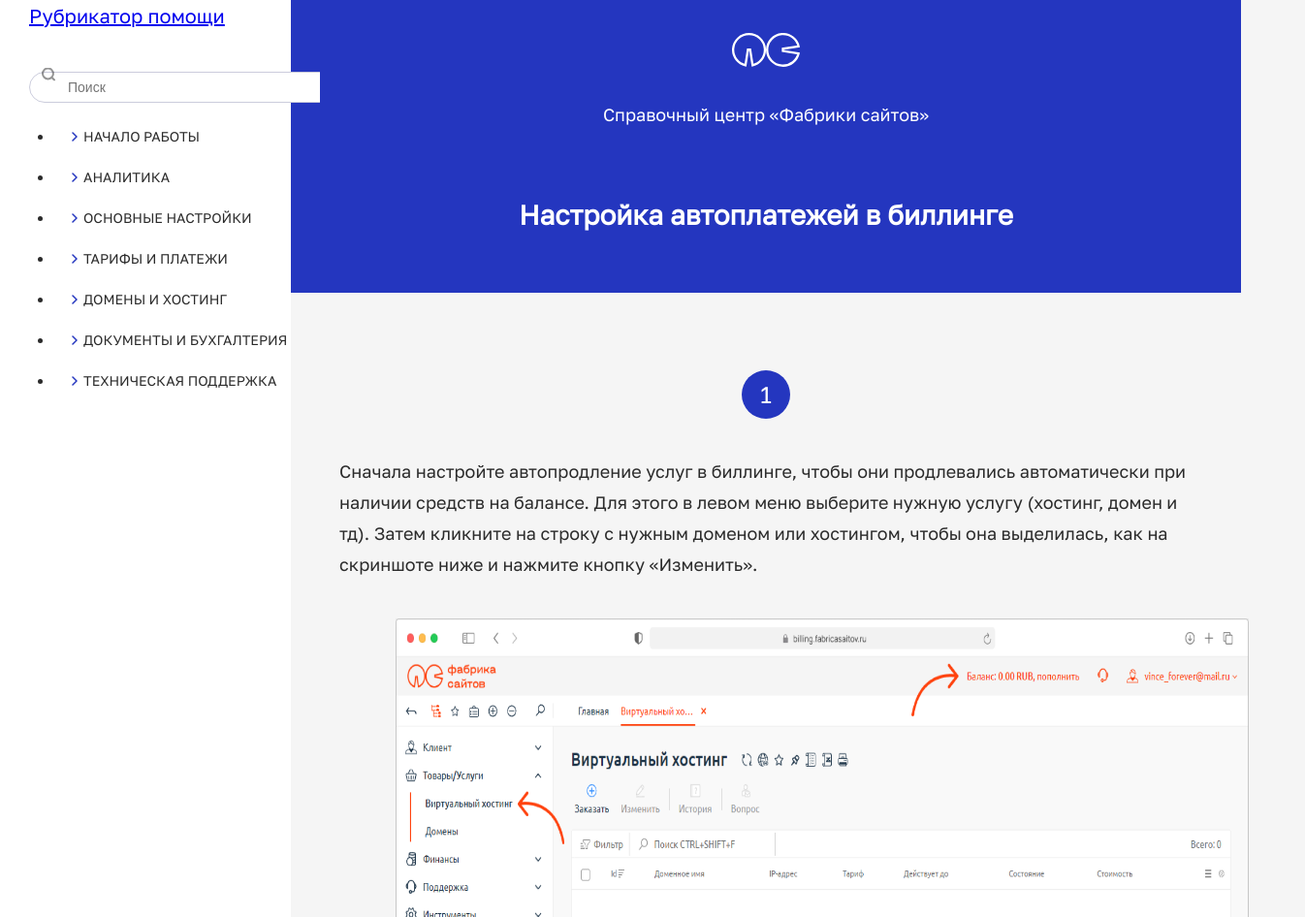
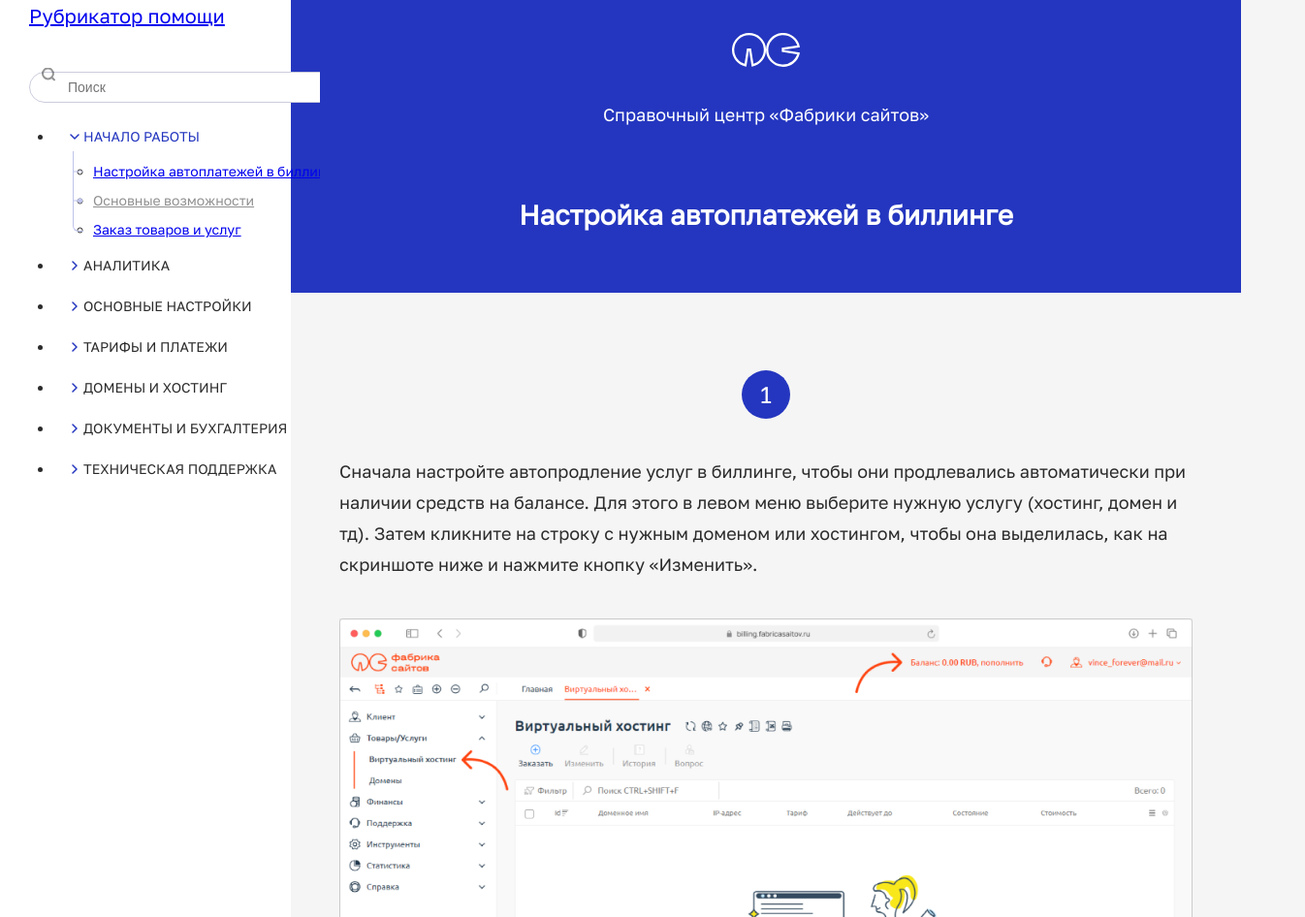
Before and after one commit to DiamoQ/rubricator-fs, a website: page src/content.html in a window 1280 px wide. Shown: the part 22-968 px from the top of the page at 97% size, 1346 px wide, since content can reach past the window. Drawn offline with nearby package versions, Linux system fonts and the light colour scheme; files that its build step writes are made by us from their sources; files whose address does not match are found by name.

Commit message:
доработка блока навигации, размеров картинок и видео на лэптопах

```diff
--- a/src/content.html
+++ b/src/content.html
@@ -6,12 +6,6 @@
     <meta name="viewport" content="width=device-width, initial-scale=1.0" />
     <title>Настройка автоплатежей в биллинге</title>
     <link rel="stylesheet" href="fonts/golos_text_regular.css" />
-    <!-- <link rel="preconnect" href="https://fonts.googleapis.com" />
-    <link rel="preconnect" href="https://fonts.gstatic.com" crossorigin />
-    <link
-      href="https://fonts.googleapis.com/css2?family=Golos+Text:wght@400..900&display=swap"
-      rel="stylesheet"
-    /> -->
     <link rel="stylesheet" href="css/main.min.css" />
   </head>
 
@@ -52,7 +46,7 @@
           </form>
           <nav class="navigation__block">
             <ul class="navigation__list">
-              <li class="navigation___item">
+              <li class="navigation__item active">
                 <span class="navigation__section">начало работы</span>
                 <ul class="navigation__links-list">
                   <li >
@@ -72,7 +66,7 @@
                   </li>
                 </ul>
               </li>
-              <li class="navigation___item">
+              <li class="navigation__item">
                 <span class="navigation__section">аналитика</span>
                 <ul class="navigation__links-list">
                   <li>
@@ -92,7 +86,7 @@
                   </li>
                 </ul>
               </li>
-              <li class="navigation___item">
+              <li class="navigation__item">
                 <span class="navigation__section">Основные настройки</span>
                 <ul class="navigation__links-list">
                   <li>
@@ -112,7 +106,7 @@
                   </li>
                 </ul>
               </li>
-              <li class="navigation___item">
+              <li class="navigation__item">
                 <span class="navigation__section">тарифы и платежи</span>
                 <ul class="navigation__links-list">
                   <li>
@@ -132,7 +126,7 @@
                   </li>
                 </ul>
               </li>
-              <li class="navigation___item">
+              <li class="navigation__item">
                 <span class="navigation__section">домены и хостинг</span>
                 <ul class="navigation__links-list">
                   <li>
@@ -152,7 +146,7 @@
                   </li>
                 </ul>
               </li>
-              <li class="navigation___item">
+              <li class="navigation__item">
                 <span class="navigation__section">документы и бухгалтерия</span>
                 <ul class="navigation__links-list">
                   <li>
@@ -172,7 +166,7 @@
                   </li>
                 </ul>
               </li>
-              <li class="navigation___item">
+              <li class="navigation__item">
                 <span class="navigation__section">техническая поддержка</span>
                 <ul class="navigation__links-list">
                   <li>
--- a/src/js/main.js
+++ b/src/js/main.js
@@ -1,16 +1,18 @@
 document.addEventListener("DOMContentLoaded", function () {
   // Открытие/закрытие списков навигации
 
-  const themesButtons = document.querySelectorAll(".navigation__section");
+  const themesButtons = document.querySelectorAll(".navigation__item");
   const themesLists = document.querySelectorAll(".navigation__links-list");
 
   themesButtons?.forEach((themeButton, index) => {
     themeButton.addEventListener("click", () => {
-      if (themeButton.classList.contains("active")) {
+      if (themesButtons[index].classList.contains("active")) {
         themeButton.classList.remove("active");
+        themesButtons[index].classList.remove("active");
         themesLists[index].classList.remove("active");
       } else {
         themeButton.classList.add("active");
+        themesButtons[index].classList.add("active");
         themesLists[index].classList.add("active");
       }
     });
--- a/src/scss/blocks/content-page.scss
+++ b/src/scss/blocks/content-page.scss
@@ -65,38 +65,20 @@
   .photo-big-inctruction {
     cursor: zoom-in;
     width: 100%;
-    min-height: 660px;
-    padding: 40px 58px;
-
-    @include laptops{
-      min-height: 440px;
-    }
-
-    @include tablets{
-      padding: 40px 0;
-    }
-
-    @include phones{
-      min-height: 280px;
-    }
+    max-width: 1084px;
+    margin: 40px 0px;
+    aspect-ratio: 1084/620;
   }
 
   iframe {
     width: 100%;
-    height: 610px;
-    padding: 0 58px;
+    max-width: 1084px;
+    aspect-ratio: 1084/610;
+    padding: 0;
     margin: 55px 0 80px;
-
-    @include laptops{
-      height: 440px;
-    }
 
     @include tablets{
       padding: 0;
-    }
-
-    @include phones{
-      height: 280px;
     }
   }
 
--- a/src/scss/blocks/header.scss
+++ b/src/scss/blocks/header.scss
@@ -3,7 +3,7 @@
   background: $white;
   width: 100%;
 
-  @include laptops{
+  @include laptops {
     height: 100%;
     position: fixed;
     left: 0px;
@@ -12,26 +12,25 @@
 
     &.notactive {
       animation-name: header-width-down;
-      animation-duration: .6s;
+      animation-duration: 0.6s;
       max-width: 55px;
     }
 
     &.active {
       z-index: 1000;
       animation-name: header-width-up;
-      animation-duration: .6s;
+      animation-duration: 0.6s;
       max-width: 300px;
-
     }
   }
 
-  @include phones{
+  @include phones {
     height: 50px;
     z-index: 1000;
 
     &.notactive {
       animation-name: header-width-down-mobile;
-      animation-duration: .9s;
+      animation-duration: 0.9s;
       z-index: 1000;
       max-width: 55px;
       height: 50px;
@@ -39,7 +38,7 @@
 
     &.active {
       animation-name: header-width-up-mobile;
-      animation-duration: .9s;
+      animation-duration: 0.9s;
       max-width: 100%;
       z-index: 1111;
       height: 100%;
@@ -51,7 +50,7 @@
   position: absolute;
   left: -9999px;
 
-  @include laptops{
+  @include laptops {
     cursor: pointer;
     left: 0;
     top: 0;
@@ -94,11 +93,10 @@
   width: 100%;
   padding: 25px 15px;
 
-
-  @include laptops{
+  @include laptops {
     position: absolute;
     animation-name: header-hide;
-    animation-duration: .6s;
+    animation-duration: 0.6s;
     left: -999px;
     opacity: 0;
 
@@ -107,13 +105,13 @@
       width: 300px;
       z-index: 500;
       animation-name: header-show;
-      animation-duration: .8s;
+      animation-duration: 0.8s;
       left: 0;
       opacity: 1;
     }
   }
 
-  @include phones{
+  @include phones {
     animation-name: header-hide-mobile;
     animation-duration: 1.2s;
     left: -400px;
@@ -184,7 +182,7 @@
 
     input {
       width: 100%;
-      border: 1px solid #CBCCDC;
+      border: 1px solid #cbccdc;
       border-radius: 17px;
       padding: 7px 10px 7px 39px;
       font-size: 14px;
@@ -197,23 +195,28 @@
     gap: 12px;
     width: 100%;
 
+    .navigation__item {
       span {
         display: block;
         position: relative;
         cursor: pointer;
         line-height: 22px;
         text-transform: uppercase;
-      padding : 4px 0 4px 31px;
-      transition: background-color .3s ease, color .3s ease;
+        padding: 4px 0 4px 31px;
+        transition:
+          background-color 0.3s ease,
+          color 0.3s ease;
         border-radius: 4px;
 
         &:hover {
           color: $blue;
           background-color: $blue-hover;
-        transition: background-color .3s ease, color .3s ease;
+          transition:
+            background-color 0.3s ease,
+            color 0.3s ease;
 
-        @include tablets{
-          background-color: transparent
+          @include tablets {
+            background-color: transparent;
           }
         }
 
@@ -222,7 +225,7 @@
 
           &:before {
             transform: rotateZ(360deg);
-          transition: transform .3s ease;
+            transition: transform 0.3s ease;
           }
         }
 
@@ -239,7 +242,23 @@
           fill: $dark;
           background-repeat: no-repeat;
           background-position: center;
-        transition: transform .3s ease;
+          transition: transform 0.3s ease;
+        }
+      }
+
+      &.active {
+        span {
+          color: $blue;
+          user-select: none;
+
+          &:before {
+            transform: rotateZ(360deg);
+          }
+        }
+
+        .navigation__links-list {
+          display: flex;
+        }
       }
     }
 
@@ -254,7 +273,7 @@
       &.active {
         display: flex;
         animation-name: show;
-        animation-duration: .7s;
+        animation-duration: 0.7s;
       }
 
       &:before {
@@ -268,7 +287,6 @@
         border-right: 0;
         border-top: 0;
         border-bottom-left-radius: 6px;
-      }
       }
 
       li:nth-last-of-type(1) {
@@ -296,13 +314,14 @@
       }
 
       a {
+        user-select: none;
         cursor: pointer;
         position: relative;
-      transition: color .3s ease;
+        transition: color 0.3s ease;
 
         &:hover {
           color: $blue;
-        transition: color .3s ease;
+          transition: color 0.3s ease;
         }
 
         &:before {
@@ -318,3 +337,4 @@
       }
     }
   }
+}
```
Also changed, not shown: src/index.html (+7 -10 lines), src/scss/fonts/golos/golos.css (deleted, +0 -8 lines), dist/content.html, dist/css/main.min.css, dist/index.html, dist/js/main.min.js, src/scss/fonts/golos/GolosText-Black.ttf (deleted), src/scss/fonts/golos/GolosText-Bold.ttf (deleted), src/scss/fonts/golos/GolosText-ExtraBold.ttf (deleted), src/scss/fonts/golos/GolosText-Medium.ttf (deleted), src/scss/fonts/golos/GolosText-Regular.ttf (deleted), src/scss/fonts/golos/GolosText-SemiBold.ttf (deleted), src/scss/fonts/golos/GolosText-VariableFont_wght.ttf (deleted). Lines whose indentation alone changed are shown as unchanged.
